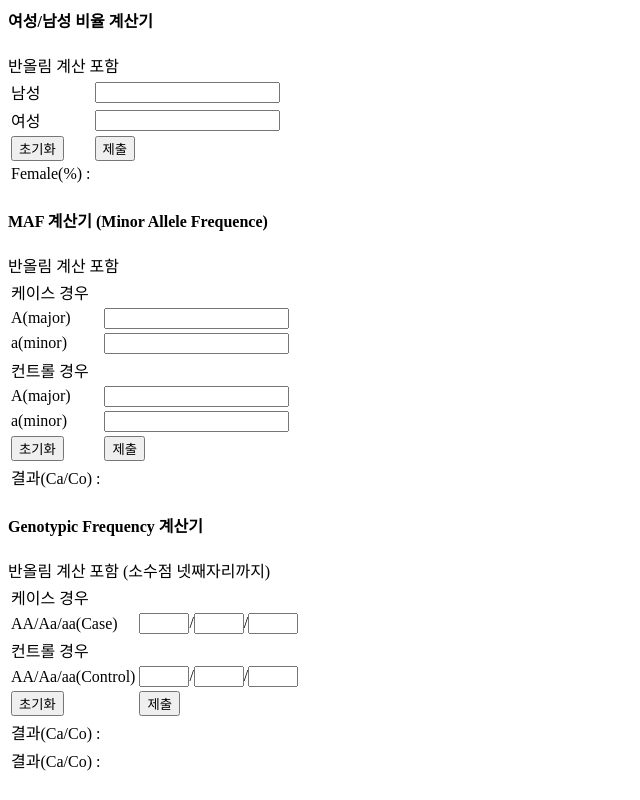
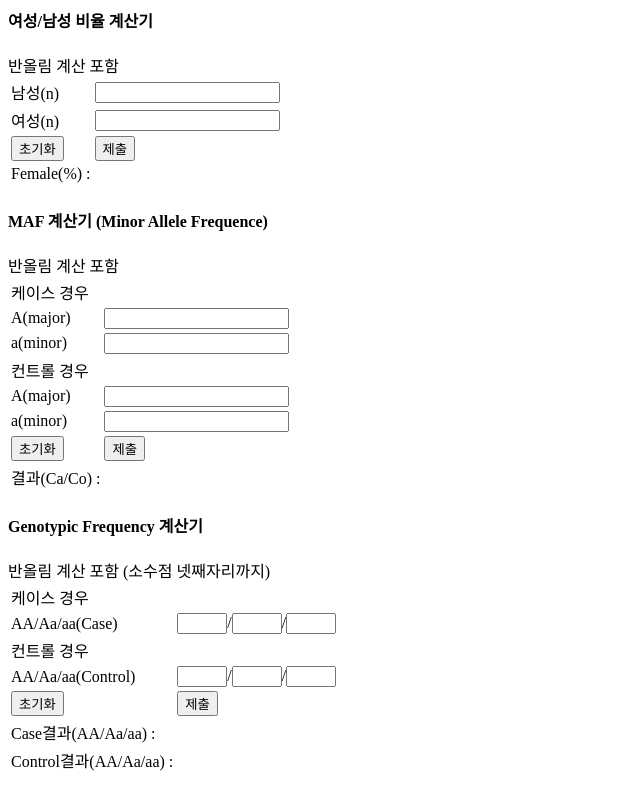
Before and after one commit to CherryPichu/GeneFrequencyCalculatorWeb, a website: page html/index.html in a window 1280 px wide. Shown: the whole page, without its empty margins (0-640 px from the left). Drawn offline with nearby package versions, Linux system fonts and the light colour scheme.

Commit message:
업데이트

```diff
--- a/app.js
+++ b/app.js
@@ -1,6 +1,6 @@
 const express = require("express")
 const app = express()
-app.set("port", process.env.PORT || 8080)
+app.set("port", process.env.PORT || 5000)
 const morgan = require("morgan")
 const cors = require('cors')
 const api = require('./routers/api')
--- a/html/index.html
+++ b/html/index.html
@@ -9,11 +9,11 @@
                 <table>
                     <form >
                         <tr>
-                            <td>남성</td>
+                            <td>남성(n)</td>
                             <td><input name="male" id="male"> </td>
                         </tr>
                         <tr>
-                            <td>여성</td>
+                            <td>여성(n)</td>
                             <td><input name="female" id="female"> </td>
                         </tr>
                         <tr>
@@ -84,8 +84,8 @@
                                     <td><button type="button"  onclick="clickCalcGenoFreq();">제출</button> </td>
 
                                 </tr>
-                                <tr><td>결과(Ca/Co) : <p id="CaseFreqResult"></p></td></tr>
-                                <tr><td>결과(Ca/Co) : <p id="ControlFreqResult"></p></td></tr>
+                                <tr><td>Case결과(AA/Aa/aa) : <p id="CaseFreqResult"></p></td></tr>
+                                <tr><td>Control결과(AA/Aa/aa) : <p id="ControlFreqResult"></p></td></tr>
                             </form>
                         </table>
 
```
Also changed, not shown: 1 other file.
